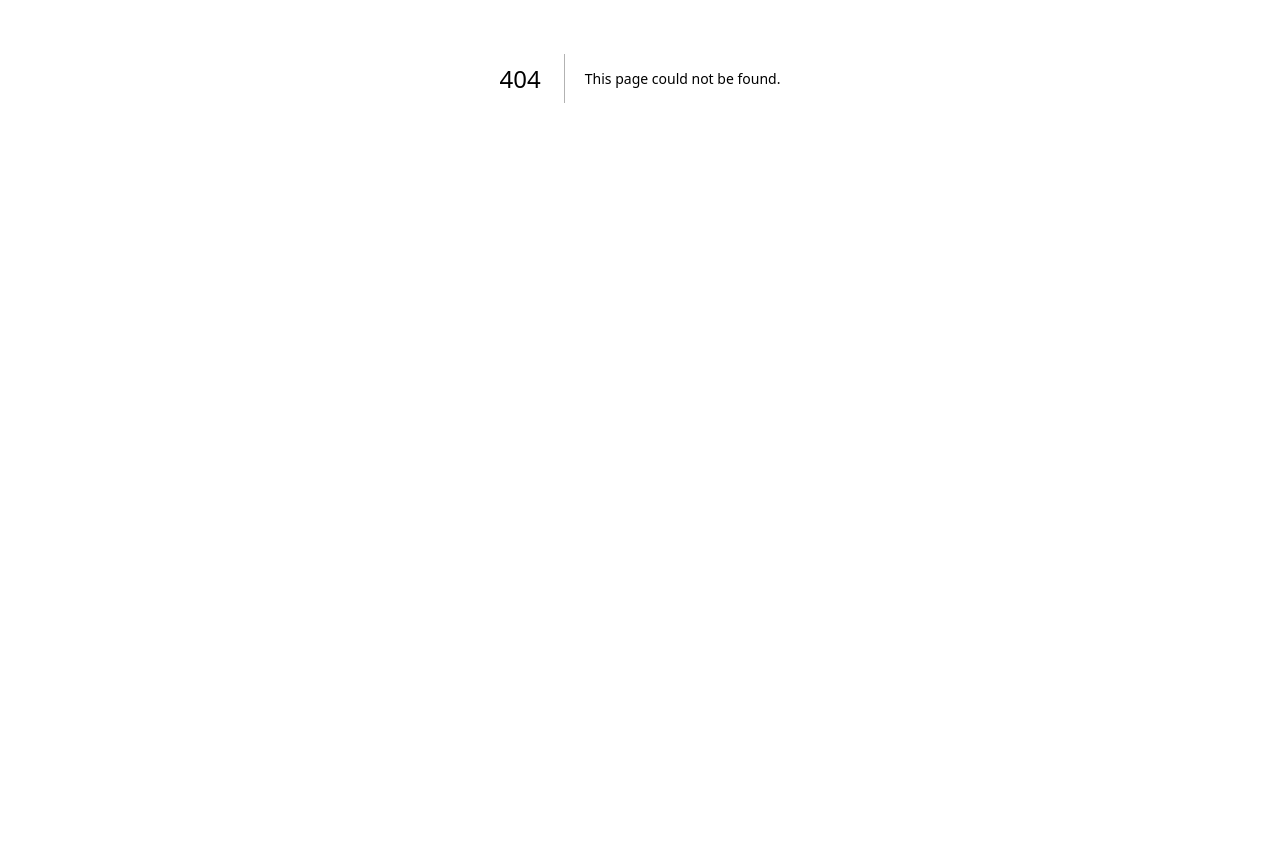
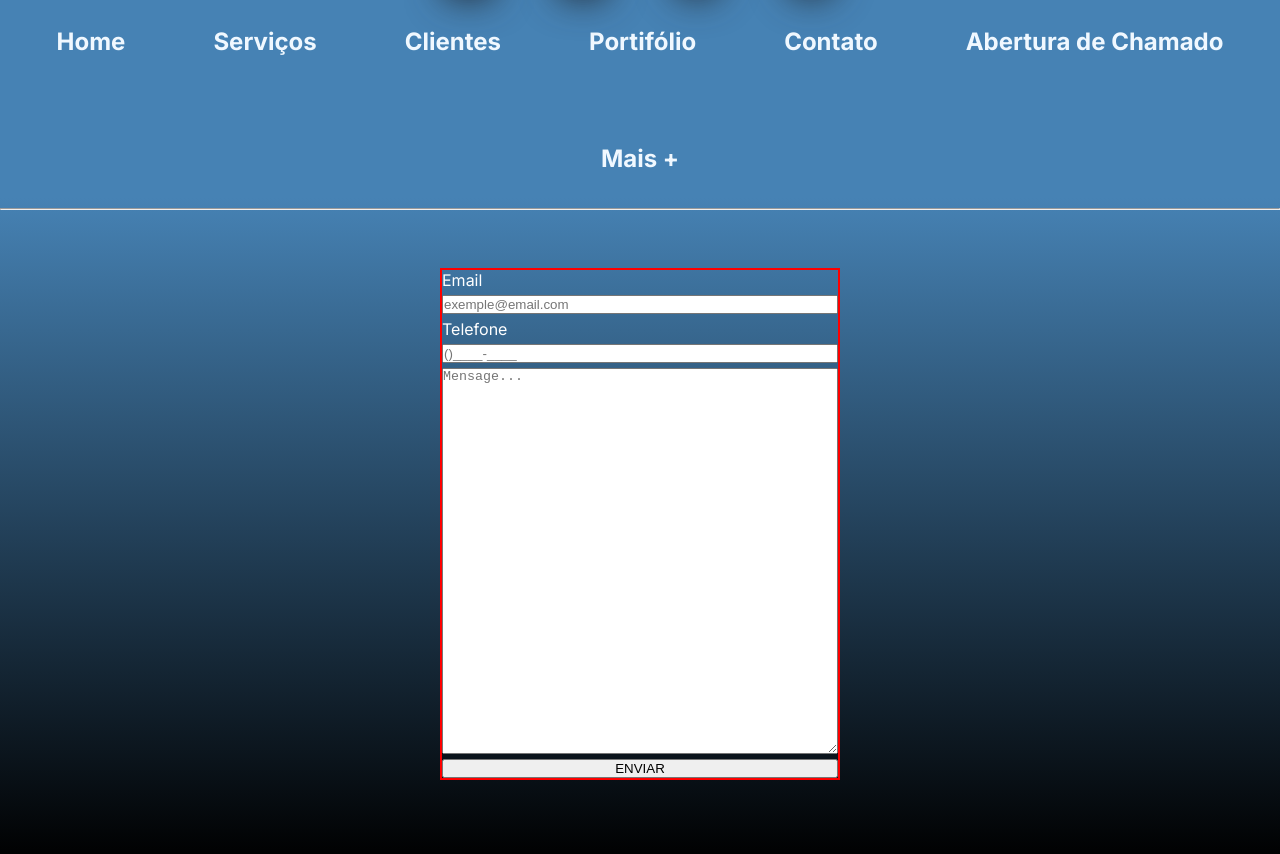
Before and after one commit to MatheusNascimento99/projeto-engevida, a Next.js app: page /contato in a window 1280 px wide. Before the commit this address had no page. Shown: the part 322-1176 px from the top of the page. Before the commit the page ends 800 px from the top, so only its background shows below. Built offline with nearby package versions, Linux system fonts and the light colour scheme.

Commit message:
integração formulario com email

```diff
--- a/package.json
+++ b/package.json
@@ -9,6 +9,7 @@
     "lint": "next lint"
   },
   "dependencies": {
+    "@formspree/react": "^2.5.1",
     "next": "14.1.0",
     "react": "^18.2.0",
     "react-dom": "^18.2.0"
--- /dev/null
+++ b/src/app/contato/page.jsx
@@ -0,0 +1,14 @@
+import Image from "next/image";
+import Header from "@/components/header";
+import Btn from "@/components/buttons/bt.jsx";
+import MidleContact from "@/components/MidleContact/index.jsx";
+
+export default function Home() {
+  return (
+    <>
+      <Header/>
+      <Btn/>
+      <MidleContact/>
+    </>
+  );
+}
--- a/src/components/MidleClient/index.jsx
+++ b/src/components/MidleClient/index.jsx
@@ -10,7 +10,7 @@ import Client6 from '../../img/marks/cl6.webp';
 import Client7 from '../../img/marks/cl7.webp';
 import style from './style.css'
 
-const MidleService = () => {
+const MidleClient = () => {
     return (
         <div className='MidleClient'>
 
@@ -48,4 +48,4 @@ const MidleService = () => {
 }
 
 
-export default MidleService;
+export default MidleClient;
--- /dev/null
+++ b/src/components/MidleContact/index.jsx
@@ -0,0 +1,16 @@
+'use client';
+import ContactForm from "../contact-form.js";
+import style from './style.css'
+
+const MidleContact = () => {
+    return (
+        <div className='MidleService'>
+            <hr className='Hr' />
+            <ContactForm />
+        </div>
+    )
+
+}
+
+
+export default MidleContact;
--- /dev/null
+++ b/src/components/MidleContact/style.css
@@ -0,0 +1,24 @@
+*{
+    margin: 0px;
+    padding: 0px;
+    box-sizing: border-box;
+}
+
+
+.Hr{
+    width: 82rem;
+    height: 2.5px;
+    background-color: white;
+    margin: 10px 5px;
+    max-width: 100%;
+}
+
+.MidleService{
+    background:linear-gradient(0deg, rgba(0,0,0,1) 0%, rgba(70,130,180,1) 100%);
+    color: white;
+    display: flex;
+    flex-direction: column;
+    align-items: center;
+    width: auto;
+    height: auto;
+}
--- a/src/components/buttons/bt.jsx
+++ b/src/components/buttons/bt.jsx
@@ -7,10 +7,10 @@ const Btn = () => {
         <div className='Directions'>
             <Link className='lks' href="/">Home</Link>
             <Link className='lks' href="/service">Serviços</Link>
-            <Link className='lks' href="/client">Clientes</Link>
+            <Link className='lks' href="/cliente">Clientes</Link>
             <Link className='lks' href="/port">Portifólio</Link>
-            <Link className='lks' href="/">Contato</Link>
-            <Link className='lks' href="/">Abertura de Chamado</Link>
+            <Link className='lks' href="/contato">Contato</Link>
+            <Link className='lks' href="/chamado">Abertura de Chamado</Link>
             <Link className='lks' href="/">Mais +</Link>
         </div>
     )
--- /dev/null
+++ b/src/components/contact-form.js
@@ -0,0 +1,28 @@
+import { useForm, ValidationError } from "@formspree/react";
+import styleForm from './styleForm.css';
+
+export default function ContactForm() {
+  const [state, handleSubmit] = useForm("mwkgoqjg");
+  if (state.succeeded) {
+      return <p>Menssagem enviada! <br/>
+        Aguande nosso retorno!</p>;
+  }
+
+  return (
+    <form  className="Form_full" onSubmit={handleSubmit}>
+      <label htmlFor="email">Email</label>
+      <input placeholder="exemple@email.com" id="email" type="email" name="email" />
+
+      <label htmlFor="fone">Telefone</label>
+      <input placeholder="()____-____" id="fone" type="fone" name="fone" />
+
+      <ValidationError prefix="Email" field="email" errors={state.errors} />
+      <textarea className="txt_area" placeholder="Mensage..." id="message" name="message" />
+      <ValidationError prefix="Message" field="message" errors={state.errors} />
+      <button type="submit" disabled={state.submitting}>
+        ENVIAR
+      </button>
+      <ValidationError errors={state.errors} />
+    </form>
+  );
+}
--- /dev/null
+++ b/src/components/styleForm.css
@@ -0,0 +1,15 @@
+.Form_full{
+    border: 2px solid red;
+    display: flex;
+    flex-direction: column;
+    gap: 5px;
+    width: 25rem;
+    height: 32rem;
+    max-width: 100%;
+    margin: 3rem 0 5rem 0;
+}
+
+
+.txt_area{
+    height: 25rem;
+}
```
Also changed, not shown: src/app/cliente/page.jsx (renamed from src/app/client/page.jsx), 1 other file (tests, documents, lock files or other folders).
